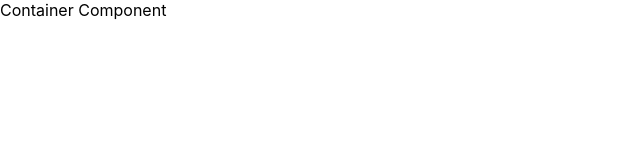
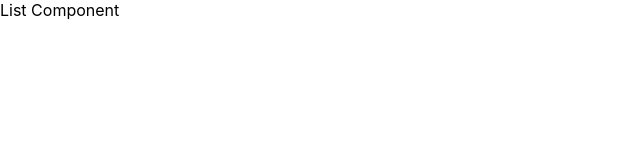
Before and after one commit to syunto07ka/kakki-dev, a React app: page / in a window 1280 px wide. Shown: the top 160 px of the page, without its empty margins (0-640 px from the left). Built offline with nearby package versions, Linux system fonts and the light colour scheme.

Commit message:
feat: create List component

```diff
--- a/src/containers/index.tsx
+++ b/src/containers/index.tsx
@@ -1,7 +1,20 @@
 import * as React from 'react';
+import { BrowserRouter as Router, Switch, Route } from 'react-router-dom';
+import { List } from 'containers/pages/List';
+import { RecoilRoot } from 'recoil';
 
 export const Container: React.FC = () => (
-  <div>
-    Container Component
-  </div>
+  <RecoilRoot>
+    <BaseRouter />
+  </RecoilRoot>
 );
+
+const BaseRouter: React.FC = () => (
+  <Router>
+    <Switch>
+      <Route exact={true} path="/">
+        <List />
+      </Route>
+    </Switch>
+  </Router>
+);
--- /dev/null
+++ b/src/containers/pages/List/index.tsx
@@ -0,0 +1,7 @@
+import * as React from 'react';
+
+export const List: React.FC = () => (
+  <div>
+    List Component
+  </div>
+);
```
